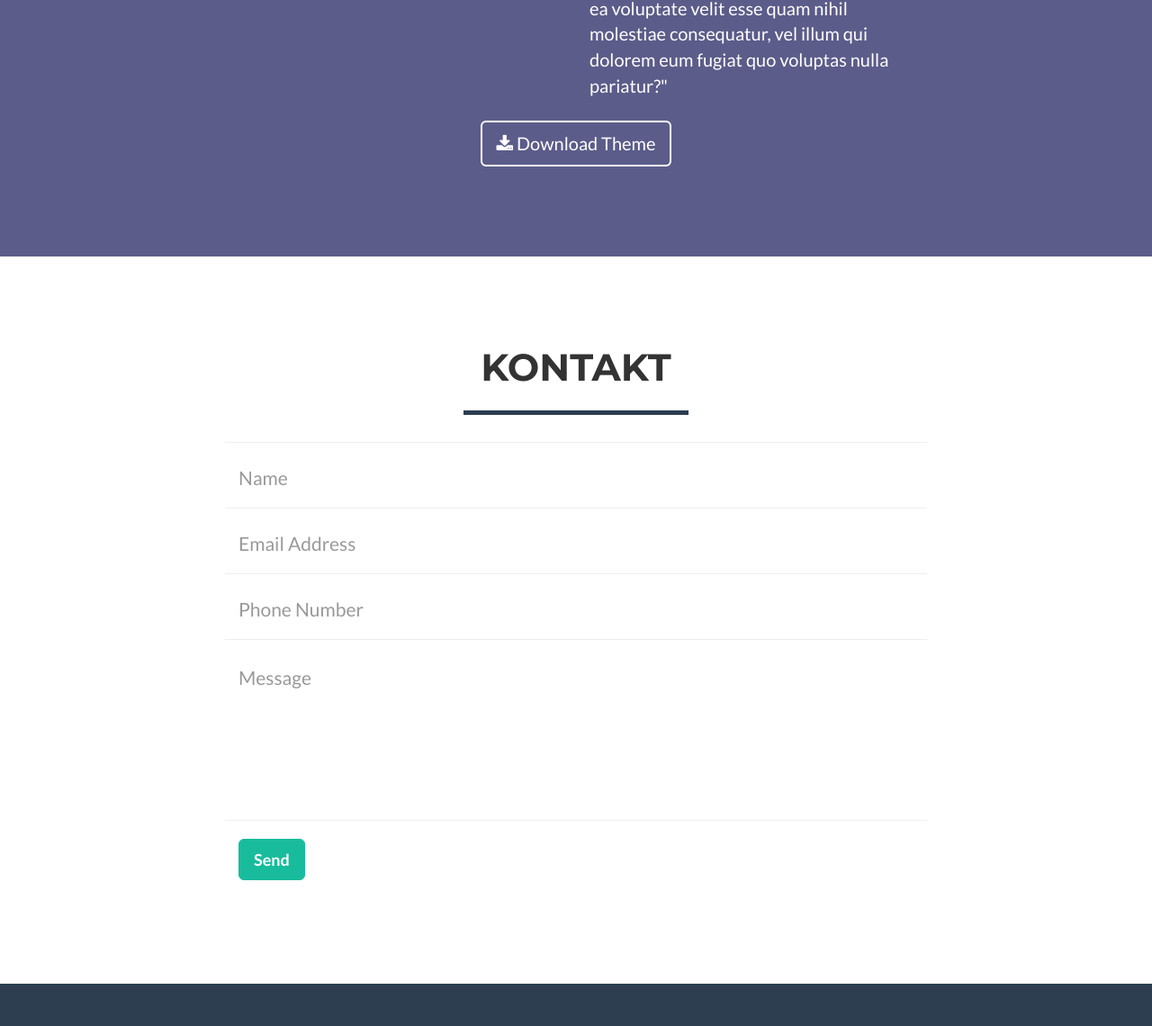
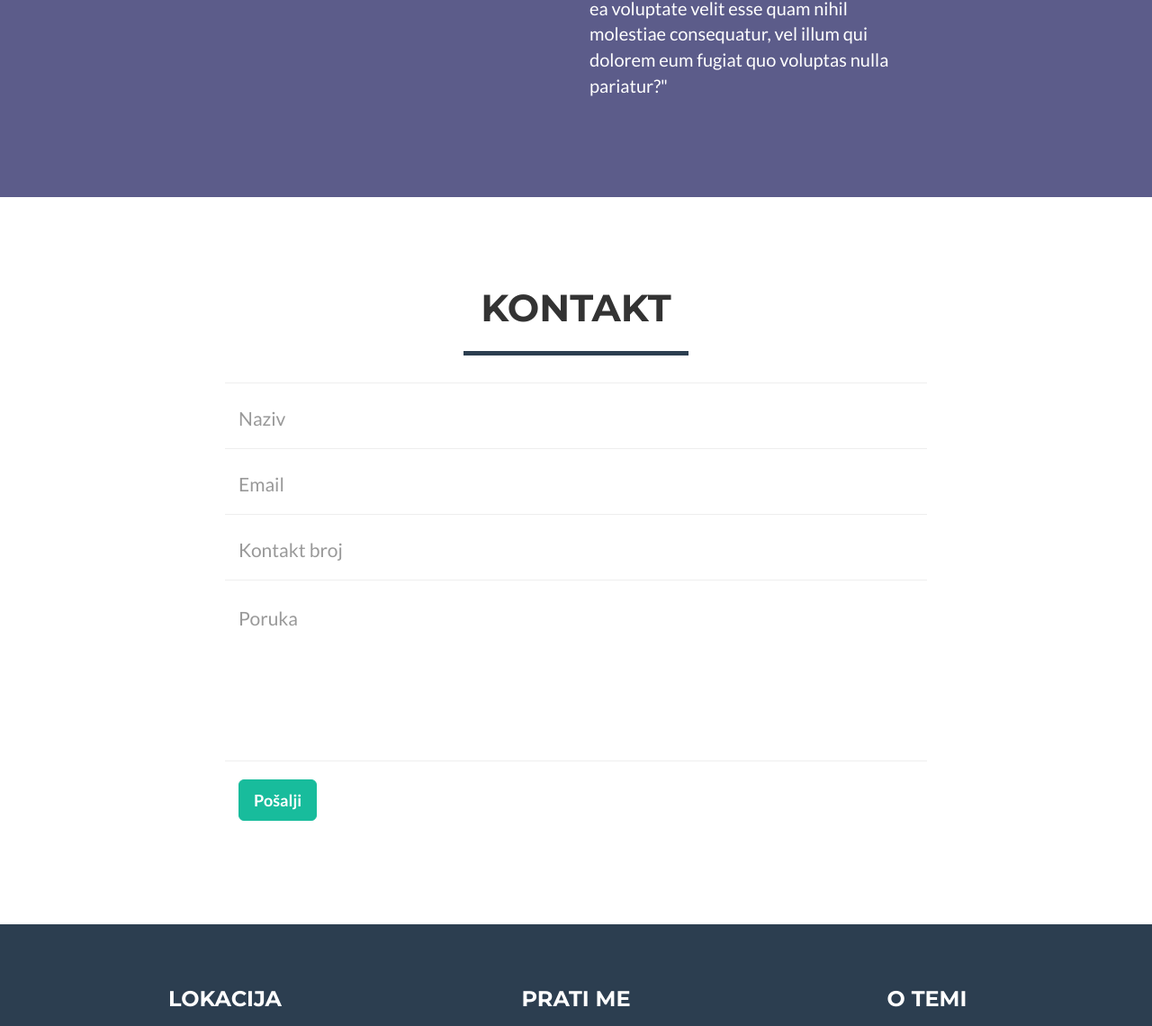
Before and after one commit to mloga/mypage, a website: page index.html in a window 1280 px wide. Shown: the part 1982-3122 px from the top of the page at 90% size. Drawn offline with nearby package versions, Linux system fonts and the light colour scheme.

Commit message:
index update

```diff
--- a/index.html
+++ b/index.html
@@ -164,11 +164,6 @@
                 <div class="col-lg-4">
                     <p>"Sed ut perspiciatis unde omnis iste natus error sit voluptatem accusantium doloremque laudantium, totam rem aperiam, eaque ipsa quae ab illo inventore veritatis et quasi architecto beatae vitae dicta sunt explicabo. Nemo enim ipsam voluptatem quia voluptas sit aspernatur aut odit aut fugit, sed quia consequuntur magni dolores eos qui ratione voluptatem sequi nesciunt. Neque porro quisquam est, qui dolorem ipsum quia dolor sit amet, consectetur, adipisci velit, sed quia non numquam eius modi tempora incidunt ut labore et dolore magnam aliquam quaerat voluptatem. Ut enim ad minima veniam, quis nostrum exercitationem ullam corporis suscipit laboriosam, nisi ut aliquid ex ea commodi consequatur? Quis autem vel eum iure reprehenderit qui in ea voluptate velit esse quam nihil molestiae consequatur, vel illum qui dolorem eum fugiat quo voluptas nulla pariatur?"</p>
                 </div>
-                <div class="col-lg-8 col-lg-offset-2 text-center">
-                    <a href="#" class="btn btn-lg btn-outline">
-                        <i class="fa fa-download"></i> Download Theme
-                    </a>
-                </div>
             </div>
         </div>
     </section>
@@ -190,28 +185,28 @@
                         <div class="row control-group">
                             <div class="form-group col-xs-12 floating-label-form-group controls">
                                 <label for="name">Naziv</label>
-                                <input type="text" class="form-control" placeholder="Name" id="name" required data-validation-required-message="Please enter your name.">
+                                <input type="text" class="form-control" placeholder="Naziv" id="name" required data-validation-required-message="Please enter your name.">
                                 <p class="help-block text-danger"></p>
                             </div>
                         </div>
                         <div class="row control-group">
                             <div class="form-group col-xs-12 floating-label-form-group controls">
                                 <label for="email">Email</label>
-                                <input type="email" class="form-control" placeholder="Email Address" id="email" required data-validation-required-message="Please enter your email address.">
+                                <input type="email" class="form-control" placeholder="Email" id="email" required data-validation-required-message="Please enter your email address.">
                                 <p class="help-block text-danger"></p>
                             </div>
                         </div>
                         <div class="row control-group">
                             <div class="form-group col-xs-12 floating-label-form-group controls">
                                 <label for="phone">Kontakt broj</label>
-                                <input type="tel" class="form-control" placeholder="Phone Number" id="phone" required data-validation-required-message="Please enter your phone number.">
+                                <input type="tel" class="form-control" placeholder="Kontakt broj" id="phone" required data-validation-required-message="Please enter your phone number.">
                                 <p class="help-block text-danger"></p>
                             </div>
                         </div>
                         <div class="row control-group">
                             <div class="form-group col-xs-12 floating-label-form-group controls">
                                 <label for="message">Poruka</label>
-                                <textarea rows="5" class="form-control" placeholder="Message" id="message" required data-validation-required-message="Please enter a message."></textarea>
+                                <textarea rows="5" class="form-control" placeholder="Poruka" id="message" required data-validation-required-message="Please enter a message."></textarea>
                                 <p class="help-block text-danger"></p>
                             </div>
                         </div>
@@ -219,7 +214,7 @@
                         <div id="success"></div>
                         <div class="row">
                             <div class="form-group col-xs-12">
-                                <button type="submit" class="btn btn-success btn-lg">Send</button>
+                                <button type="submit" class="btn btn-success btn-lg">Pošalji</button>
                             </div>
                         </div>
                     </form>
@@ -234,12 +229,12 @@
             <div class="container">
                 <div class="row">
                     <div class="footer-col col-md-4">
-                        <h3>Location</h3>
+                        <h3>Lokacija</h3>
                         <p>3481 Melrose Place
                             <br>Beverly Hills, CA 90210</p>
                     </div>
                     <div class="footer-col col-md-4">
-                        <h3>Around the Web</h3>
+                        <h3>Prati me</h3>
                         <ul class="list-inline">
                             <li>
                                 <a href="#" class="btn-social btn-outline"><span class="sr-only">Facebook</span><i class="fa fa-fw fa-facebook"></i></a>
@@ -259,7 +254,7 @@
                         </ul>
                     </div>
                     <div class="footer-col col-md-4">
-                        <h3>About Freelancer</h3>
+                        <h3>O Temi</h3>
                         <p>Freelance is a free to use, open source Bootstrap theme created by <a href="http://startbootstrap.com">Start Bootstrap</a>.</p>
                     </div>
                 </div>
```
